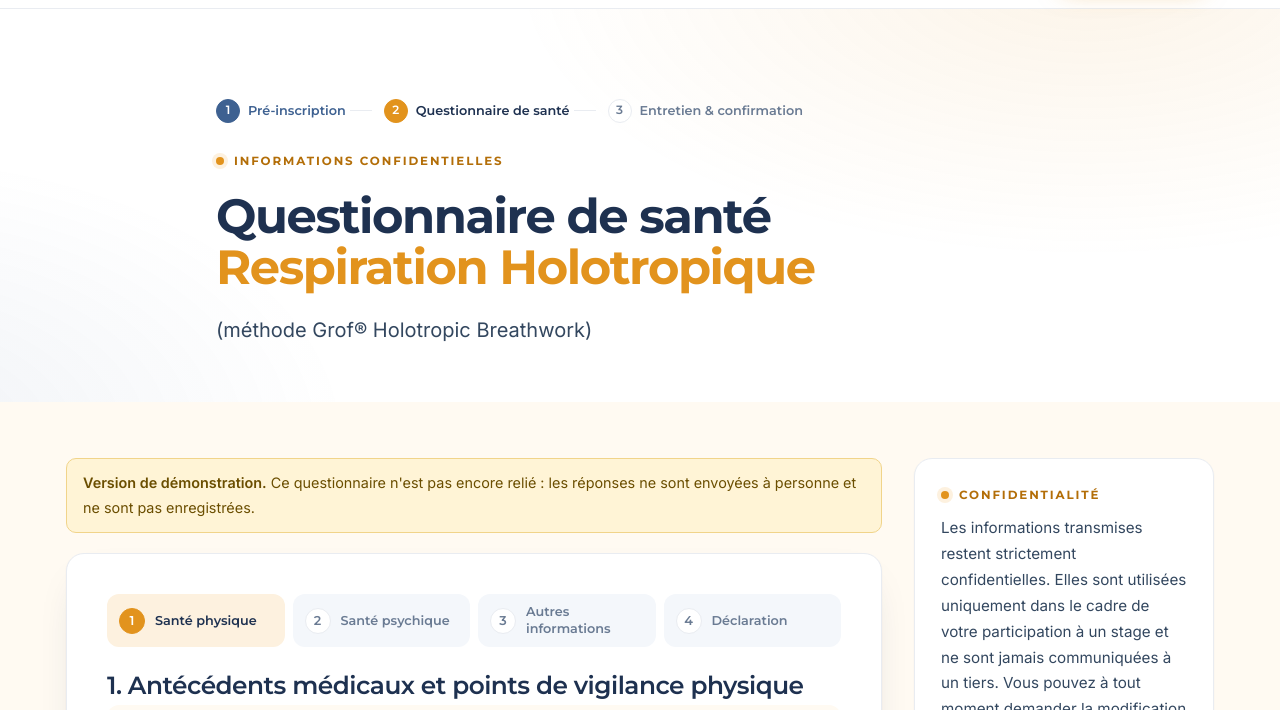
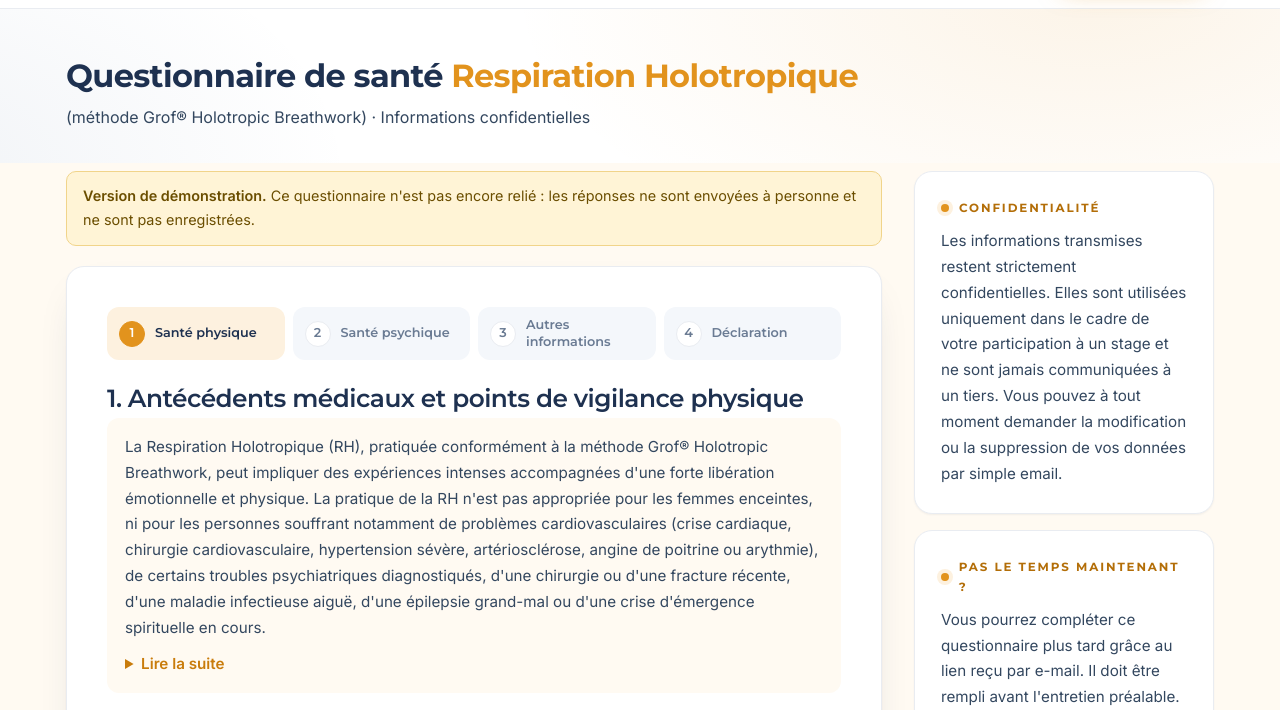
Before and after one commit to nothingisabigdeal/transemondes, a plain HTML site: page questionnaire-sante.html in a window 1280 px wide. Shown: the part 68-778 px from the top of the page. Drawn offline with Linux system fonts and the light colour scheme.

Commit message:
Questionnaire de santé : en-tête compact, barre de parcours retirée
Co-Authored-By: Claude Opus 5.5 <noreply@anthropic.com>

```diff
--- a/assets/style.css
+++ b/assets/style.css
@@ -762,3 +762,4 @@ a[href^="mailto:"] { overflow-wrap: anywhere; }
 .hero--compact .wrap { max-width: var(--wrap); }
 .hero--compact .hero__lead { max-width: 70ch; }
 .hero--compact + .section { padding-top: 8px !important; }
+.hero--compact .hello { margin-top: 14px; padding: 10px 14px; font-size: .95rem; }
--- a/questionnaire-sante.html
+++ b/questionnaire-sante.html
@@ -10,7 +10,7 @@
 <link rel="preconnect" href="https://fonts.googleapis.com">
 <link rel="preconnect" href="https://fonts.gstatic.com" crossorigin>
 <link rel="stylesheet" href="https://fonts.googleapis.com/css2?family=Montserrat:wght@500;600;700&family=Inter:wght@400;500;600&display=swap">
-<link rel="stylesheet" href="assets/style.css?v=9705b41a">
+<link rel="stylesheet" href="assets/style.css?v=03cddc4a">
 </head>
 <body data-page="rh">
 <a class="skip" href="#contenu">Aller au contenu</a>
@@ -58,17 +58,11 @@
 </header>
 <main id="contenu">
 
-<section class="hero hero--form" id="accueil">
+<section class="hero hero--form hero--compact" id="accueil">
   <div class="wrap">
     <div class="hero__body">
-      <ol class="journey" aria-label="Votre parcours d'inscription">
-        <li class="is-done"><span>1</span>Pré-inscription</li>
-        <li class="is-current"><span>2</span>Questionnaire de santé</li>
-        <li><span>3</span>Entretien &amp; confirmation</li>
-      </ol>
-      <span class="eyebrow">Informations confidentielles</span>
       <h1>Questionnaire de santé <em>Respiration Holotropique</em></h1>
-      <p class="hero__lead">(méthode Grof® Holotropic Breathwork)</p>
+      <p class="hero__lead">(méthode Grof® Holotropic Breathwork) · Informations confidentielles</p>
       <p class="hello" id="hello" hidden></p>
     </div>
   </div>
@@ -380,7 +374,6 @@
   var full = ((q.get('prenom') || '') + ' ' + (q.get('nom') || '')).trim();
   if (full) document.getElementById('q-signnom').value = full;
   if (q.get('prenom')) { var h = document.getElementById('hello'); h.textContent = 'Merci ' + q.get('prenom') + ' pour votre demande d’inscription. Dernière étape : ce questionnaire, nécessaire pour vous accompagner en toute sécurité.'; h.hidden = false; }
-  if (q.get('from') !== 'preinscription') document.querySelector('.journey li').classList.add('is-done');
   var d = new Date(); document.getElementById('q-date').value = d.toLocaleDateString('fr-FR');
 
   var form = document.getElementById('qs'), pages = [].slice.call(form.querySelectorAll('.rf-page')),
@@ -425,8 +418,6 @@
     // À brancher plus tard : envoi des réponses (Zoho ou autre). Rien n'est transmis ni enregistré pour l'instant.
     form.hidden = true; document.querySelector('.demo-note').hidden = true;
     var done = document.getElementById('qs-done'); done.hidden = false; done.focus();
-    document.querySelector('.journey li.is-current').classList.replace('is-current', 'is-done');
-    document.querySelector('.journey li:last-child').classList.add('is-current');
     window.scrollTo({ top: done.getBoundingClientRect().top + window.scrollY - 100, behavior: 'smooth' });
   });
 })();
```
Also changed, not shown: _source/pages/questionnaire-sante.html (+2 -11 lines), breathwork.html (+1 -1 lines), index.html (+1 -1 lines), preinscription.html (+1 -1 lines), qui-suis-je.html (+1 -1 lines), retraite.html (+1 -1 lines).
